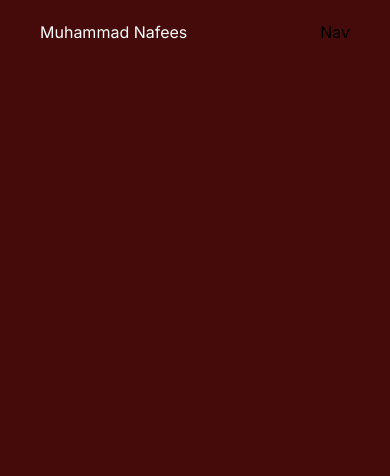
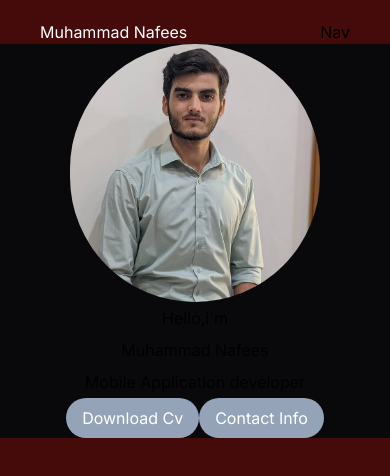
Before and after one commit to Muhammad-Nafees/Nafees_Portfolio_Nextjs, a Next.js app: page / in a window 390 px wide. Shown: the top 476 px of the page. Built offline with nearby package versions, Linux system fonts and the light colour scheme.

Commit message:
responsiveFixing

```diff
--- a/app/page.js
+++ b/app/page.js
@@ -1,3 +1,4 @@
+import Image from "next/image";
 
 function Home() {
 
@@ -10,8 +11,7 @@ function Home() {
          w-full
          items-center
          justify-between
-         flex
-         "
+         flex"
         >
           <p className="text-white">
             Muhammad Nafees
@@ -24,14 +24,49 @@ function Home() {
             <li><button className="text-white rounded-md px-4 py-2 hover:bg-white hover:text-red-950 transition duration-300"> Contact</button></li>
           </ul>
 
-          <div className=" md:hidden">
+          <div className="md:hidden">
             <button>Nav</button>
           </div>
 
-
-
         </div>
       </div>
+
+      <div className="flex justify-center items-center bg-zinc-950 lg:bg-slate-950 md:bg-green-400  sm:bg-400 xl:bg-red-700">
+
+        <div className="px-10 md:flex items-center justify-between
+      xl:w-9/12
+      md:w-10/12
+       ">
+          <div className="overflow-hidden w-250 h-250 flex items-center justify-center">
+            <Image
+              src="/Nafees_Image.jpg"
+              alt="Nafees Image"
+              width={250}
+              height={250}
+              className="rounded-full
+            bg-black
+            "
+            />
+          </div>
+
+          <div className="flex flex-col justify-center items-center">
+            <p className="py-1">Hello,i'm </p>
+            <h3 className="py-1">Muhammad Nafees</h3>
+            <h4 className="py-1">Mobile Application developer</h4>
+
+            <div className="flex">
+              <button className="rounded-3xl text-white bg-slate-400 py-2 px-4">
+                Download Cv
+              </button>
+              <button className="rounded-3xl text-white bg-slate-400 py-2 px-4">
+                Contact Info
+              </button>
+            </div>
+
+          </div>
+        </div>
+      </div>
+
 
     </main>
   );
--- a/tailwind.config.js
+++ b/tailwind.config.js
@@ -12,6 +12,9 @@ module.exports = {
         "gradient-conic":
           "conic-gradient(from 180deg at 50% 50%, var(--tw-gradient-stops))",
       },
+      colors: {
+        400: "#34D399"
+      }
     },
   },
   plugins: [],
```
Also changed, not shown: public/Nafees_Image.jpg (added).
